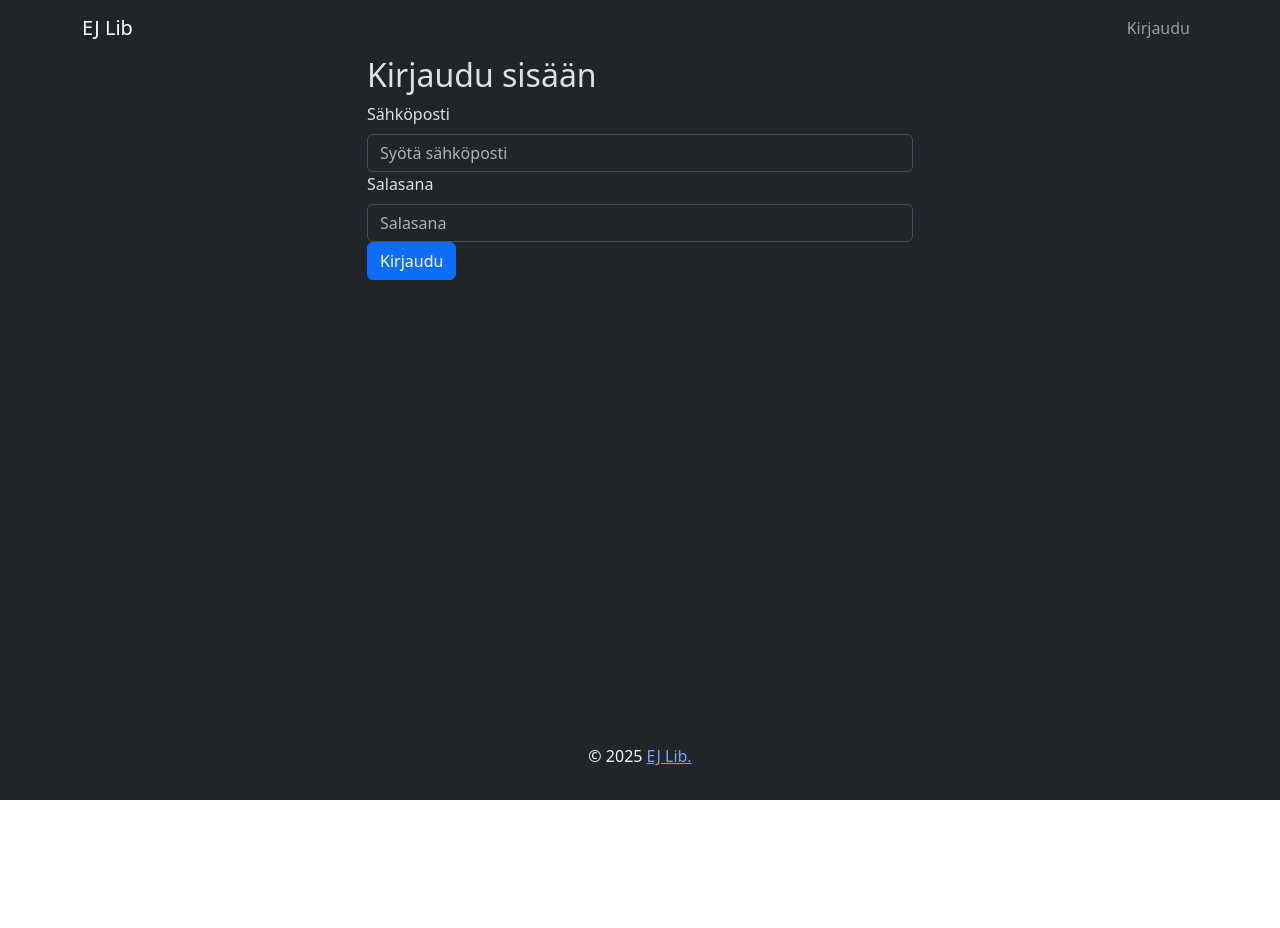
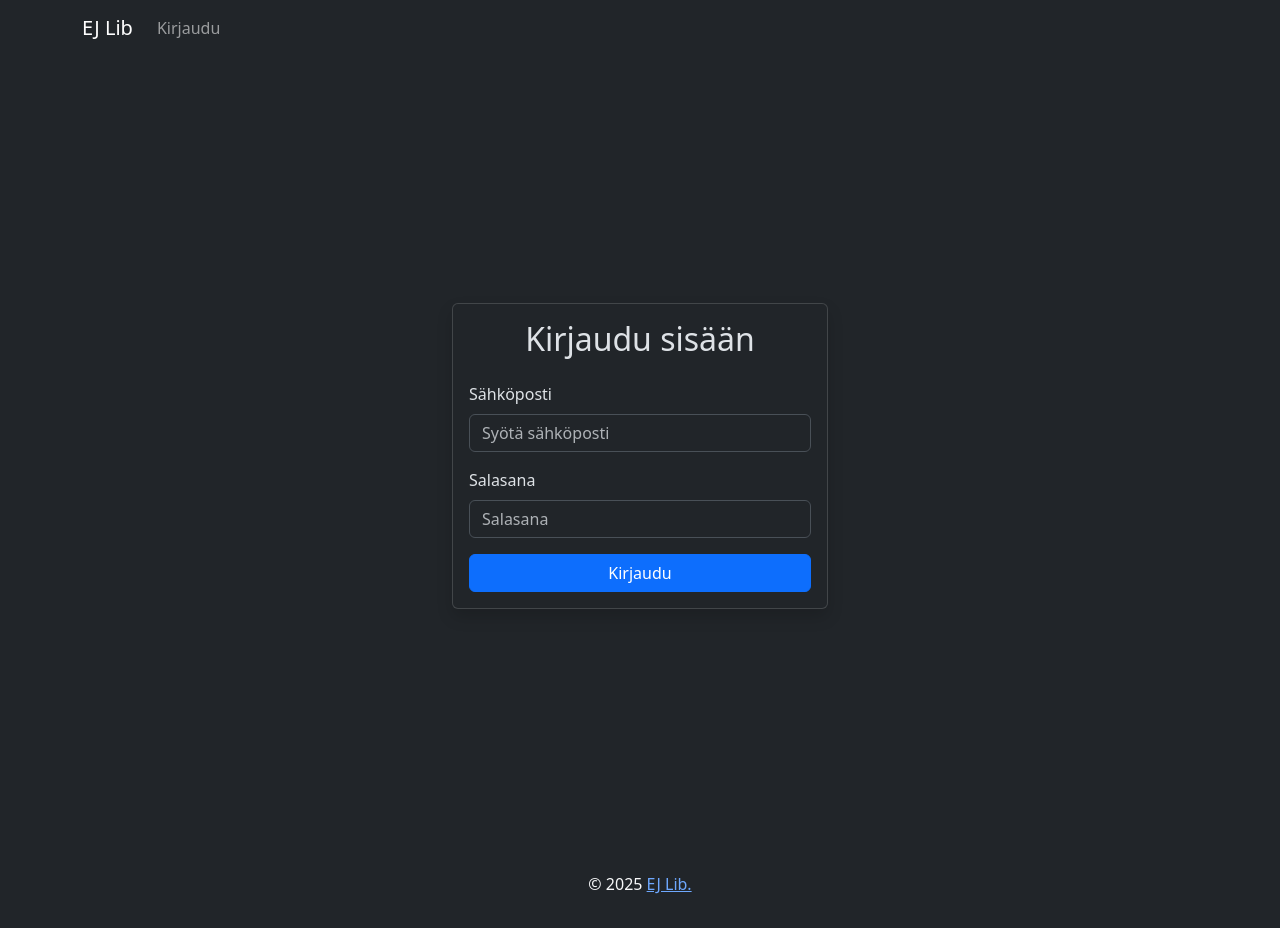
Before and after one commit to jlitmanen/library-app, a React (Vite) app: page /login in a window 1280 px wide. Before the commit the page ends 800 px from the top, so only its background shows below. Built offline with nearby package versions, Linux system fonts and the light colour scheme; no server answers.

Commit message:
icons, nav fixes, pagination, login

```diff
--- a/package.json
+++ b/package.json
@@ -19,6 +19,7 @@
     "react": "^19.0.0",
     "react-bootstrap": "^2.10.9",
     "react-dom": "^19.0.0",
+    "react-icons": "^5.5.0",
     "react-router-dom": "^7.4.1"
   },
   "devDependencies": {
--- a/src/components/pagination.tsx
+++ b/src/components/pagination.tsx
@@ -78,20 +78,20 @@ const PaginationComponent: React.FC<PaginationProps> = ({
 
   return (
     <Row className="justify-content-center align-items-center">
-      <Col xs={12} md={6} className="mb-3">
-        <Form.Group>
+      <Col xs={12} className="d-flex justify-content-center align-items-center">
+        <Form.Group className="d-flex align-items-center">
           <FormControl
             as="select"
             value={booksPerPage}
             onChange={handleBooksPerPageChange}
+            className="mr-2"
           >
             <option value={5}>5</option>
             <option value={10}>10</option>
             <option value={20}>20</option>
             <option value={100}>100</option>
           </FormControl>
-
-            <Pagination className="justify-content-center">
+          <Pagination className="mb-0">
             <Pagination.First onClick={() => onPageChange(1)} disabled={currentPage === 1} />
             <Pagination.Prev onClick={() => onPageChange(currentPage - 1)} disabled={currentPage === 1} />
             {renderPageNumbers()}
--- a/src/components/table.tsx
+++ b/src/components/table.tsx
@@ -7,6 +7,7 @@ import ModalComponent from './modal';
 import { db } from '../../firebase';
 import { collection, addDoc } from 'firebase/firestore';
 import { useAuth } from '../services/auth/authcontext';
+import { FaRegCircleXmark } from "react-icons/fa6";
 
 interface BookTableProps {
   data: Book[];
@@ -127,7 +128,11 @@ const BookTable: React.FC<BookTableProps> = ({ data, search = false, showActions
                     style={{ maxWidth: '50px', maxHeight: '75px' }}
                   />
                 ) : (
-                  <div style={{ width: '50px', height: '75px' }}></div>
+                  <div style={{alignContent: 'center' }} aria-describedby='not found'>
+                    <h1>
+                      <FaRegCircleXmark />
+                    </h1>
+                  </div>
                 )}
               </td>
               <td>{book.book}</td>
--- a/src/layout/header.tsx
+++ b/src/layout/header.tsx
@@ -1,6 +1,10 @@
 import React from 'react';
 import { Navbar, Nav, Button, Container } from 'react-bootstrap';
 import { useAuth } from '../services/auth/authcontext';
+
+import { FaSearch } from "react-icons/fa";
+import { FaRegUser } from "react-icons/fa";
+import { FaHome } from "react-icons/fa";
 
 const Header: React.FC = () => {
   const { user, logout, loading } = useAuth();
@@ -11,15 +15,19 @@ const Header: React.FC = () => {
         <Navbar.Brand href="/">EJ Lib</Navbar.Brand>
         <Navbar.Toggle aria-controls="responsive-navbar-nav" />
         <Navbar.Collapse id="responsive-navbar-nav">
-          <Nav className="me-auto">
-            {user && <Nav.Link href="/search">Haku</Nav.Link>}
-          </Nav>
+          {user &&
+            <Nav className="me-auto">
+              <Nav.Link href="/"><FaHome /> Oma</Nav.Link>
+              <Nav.Link href="/search"><FaSearch /> Haku</Nav.Link>
+            </Nav>
+          }
+
           <Nav>
             {loading ? (
               <Navbar.Text className="me-2">Loading...</Navbar.Text>
             ) : user ? (
               <>
-                <Nav.Link href="/reads">{user.email}</Nav.Link>
+                <Nav.Link href="/reads"><FaRegUser /> {user.email}</Nav.Link>
                 <Button variant="outline-light" onClick={logout}>Kirjaudu ulos</Button>
               </>
             ) : (
--- a/src/views/login.tsx
+++ b/src/views/login.tsx
@@ -1,23 +1,23 @@
 import React, { useState } from 'react';
-import { Button, Form, Container, Row, Col } from 'react-bootstrap';
+import { Button, Form, Container, Row, Col, Card } from 'react-bootstrap';
 import { auth } from '../../firebase';
 import { signInWithEmailAndPassword } from 'firebase/auth';
 import { useAuth } from '../services/auth/authcontext';
-import { useNavigate } from 'react-router-dom'; // Lisää useNavigate
+import { useNavigate } from 'react-router-dom';
 
 const LoginPage: React.FC = () => {
   const [email, setEmail] = useState('');
   const [password, setPassword] = useState('');
   const { setUser } = useAuth();
   const [error, setError] = useState('');
-  const navigate = useNavigate(); // Lisää useNavigate hook
+  const navigate = useNavigate();
 
   const handleLogin = async () => {
     setError('');
     try {
       const userCredential = await signInWithEmailAndPassword(auth, email, password);
       setUser(userCredential.user);
-      navigate('/'); // Siirry etusivulle onnistuneen kirjautumisen jälkeen
+      navigate('/');
     } catch (err: any) {
       console.error('Virhe kirjautumisessa:', err);
       setError(err.message);
@@ -25,24 +25,38 @@ const LoginPage: React.FC = () => {
   };
 
   return (
-    <Container>
-      <Row className="justify-content-md-center">
-        <Col md="6">
-          <h2>Kirjaudu sisään</h2>
+    <Container className="d-flex align-items-center justify-content-center" style={{ minHeight: '100vh' }}>
+      <Row className="justify-content-md-center" style={{ width: '100%', maxWidth: '400px' }}>
+        <Col>
+          <Card className="shadow">
+            <Card.Body>
+              <h2 className="text-center mb-4">Kirjaudu sisään</h2>
               <Form>
-            <Form.Group>
+                <Form.Group className="mb-3">
                   <Form.Label>Sähköposti</Form.Label>
-              <Form.Control type="email" placeholder="Syötä sähköposti" value={email} onChange={(e) => setEmail(e.target.value)} />
+                  <Form.Control
+                    type="email"
+                    placeholder="Syötä sähköposti"
+                    value={email}
+                    onChange={(e) => setEmail(e.target.value)}
+                  />
                 </Form.Group>
-            <Form.Group>
+                <Form.Group className="mb-3">
                   <Form.Label>Salasana</Form.Label>
-              <Form.Control type="password" placeholder="Salasana" value={password} onChange={(e) => setPassword(e.target.value)} />
+                  <Form.Control
+                    type="password"
+                    placeholder="Salasana"
+                    value={password}
+                    onChange={(e) => setPassword(e.target.value)}
+                  />
                 </Form.Group>
-          </Form>
-          {error && <p className="text-danger">{error}</p>}
-          <Button variant="primary" onClick={handleLogin}>
+                {error && <p className="text-danger mb-3">{error}</p>}
+                <Button variant="primary" className="w-100" onClick={handleLogin}>
                   Kirjaudu
                 </Button>
+              </Form>
+            </Card.Body>
+          </Card>
         </Col>
       </Row>
     </Container>
```
Also changed, not shown: 1 other file (tests, documents, lock files or other folders). Lines whose indentation alone changed are shown as unchanged.
